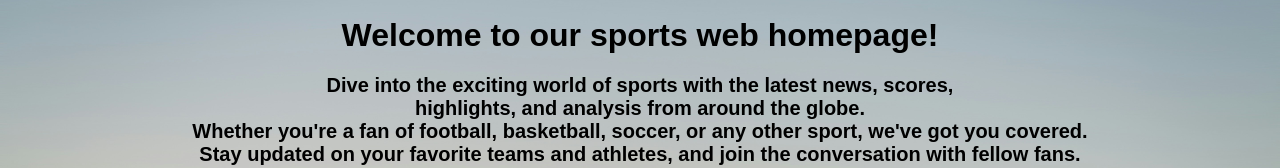
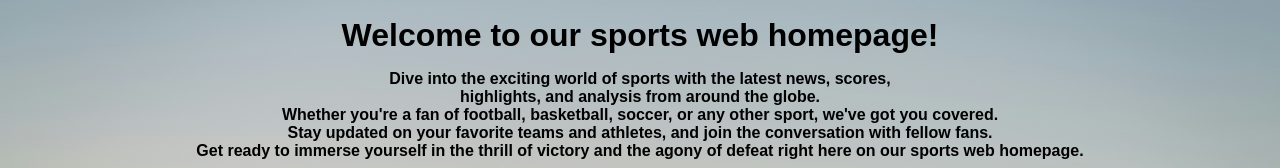
Before and after one commit to MPKING1729/microproject, a plain HTML site: page index.html in a window 1280 px wide. Shown: the part 148-316 px from the top of the page. Drawn offline with Linux system fonts and the light colour scheme.

Commit message:
Update index.html

```diff
--- a/index.html
+++ b/index.html
@@ -87,7 +87,7 @@ footer {
 </div>
 <br>
 
-Welcome to our sports web homepage!<br><p style="font-size:20px"> Dive into the exciting world of sports with the latest news,
+Welcome to our sports web homepage!<br><p style="font-size:16px"> Dive into the exciting world of sports with the latest news,
  scores,<br> highlights, and analysis from around the globe.<br> Whether you're a fan of football,
  basketball, soccer, or any other sport, we've got you covered.<br> Stay updated on your favorite
  teams and athletes, and join the conversation with fellow fans.<br> Get ready to immerse yourself
```
